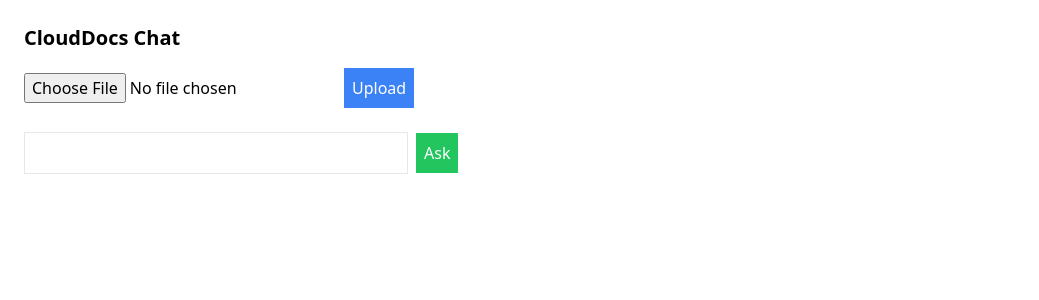
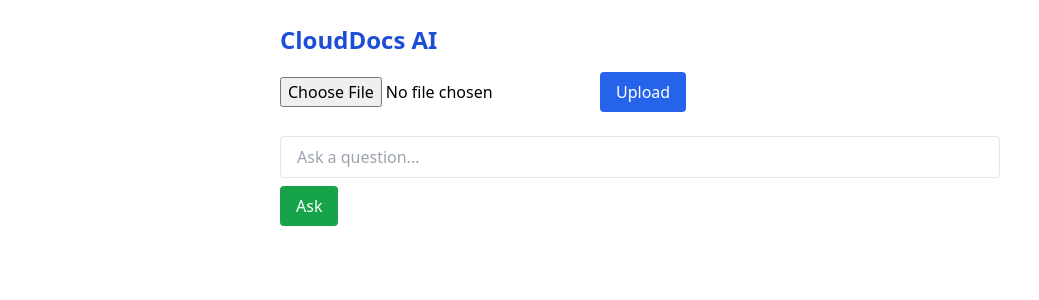
Before and after one commit to venkatmajji/RAGaaS, a React (Vite) app in the folder frontend/: page / in a window 1280 px wide. Shown: the top 300 px of the page, without its empty margins (0-1039 px from the left). Built offline with nearby package versions, Linux system fonts and the light colour scheme.

Commit message:
Update App.jsx

```diff
--- a/frontend/src/pages/App.jsx
+++ b/frontend/src/pages/App.jsx
@@ -4,35 +4,88 @@
   const [file, setFile] = useState(null);
   const [question, setQuestion] = useState("");
   const [answer, setAnswer] = useState("");
+  const [loading, setLoading] = useState(false);
+
+  const API_BASE = "https://raagas.onrender.com"; // 🧠 Update this if you use a custom domain later
 
   const upload = async () => {
+    if (!file) return alert("Please select a file to upload.");
     const form = new FormData();
     form.append("file", file);
-    const res = await fetch("/upload", { method: "POST", body: form });
+
+    try {
+      const res = await fetch(`${API_BASE}/upload`, {
+        method: "POST",
+        body: form,
+      });
       const data = await res.json();
-    alert("Uploaded: " + JSON.stringify(data));
+      alert("✅ Uploaded: " + JSON.stringify(data));
+    } catch (err) {
+      alert("❌ Upload failed.");
+      console.error(err);
+    }
   };
 
   const ask = async () => {
-    const res = await fetch("/ask", {
+    if (!question.trim()) return alert("Please enter a question.");
+    setLoading(true);
+    setAnswer("");
+
+    try {
+      const res = await fetch(`${API_BASE}/ask`, {
         method: "POST",
         headers: { "Content-Type": "application/json" },
         body: JSON.stringify({ question }),
       });
       const data = await res.json();
-    setAnswer(data.answer);
+      setAnswer(data.answer || "No answer returned.");
+    } catch (err) {
+      setAnswer("❌ Failed to get an answer.");
+      console.error(err);
+    } finally {
+      setLoading(false);
+    }
   };
 
   return (
-    <div className="p-6">
-      <h1 className="text-xl font-bold mb-4">CloudDocs Chat</h1>
+    <div className="p-6 max-w-3xl mx-auto font-sans">
+      <h1 className="text-2xl font-bold text-blue-700 mb-4">CloudDocs AI</h1>
+
+      {/* Upload */}
+      <div className="mb-6">
         <input type="file" onChange={(e) => setFile(e.target.files[0])} />
-      <button onClick={upload} className="ml-2 p-2 bg-blue-500 text-white">Upload</button>
-      <div className="mt-6">
-        <input value={question} onChange={e => setQuestion(e.target.value)} className="border p-2 w-96" />
-        <button onClick={ask} className="ml-2 p-2 bg-green-500 text-white">Ask</button>
+        <button
+          onClick={upload}
+          className="ml-2 px-4 py-2 bg-blue-600 text-white rounded"
+        >
+          Upload
+        </button>
       </div>
-      {answer && <p className="mt-4 p-4 bg-gray-100 rounded">Answer: {answer}</p>}
+
+      {/* Ask */}
+      <div className="mb-4">
+        <input
+          value={question}
+          onChange={(e) => setQuestion(e.target.value)}
+          placeholder="Ask a question..."
+          className="border px-4 py-2 w-full rounded"
+        />
+        <button
+          onClick={ask}
+          disabled={loading}
+          className="mt-2 px-4 py-2 bg-green-600 text-white rounded"
+        >
+          {loading ? "Thinking..." : "Ask"}
+        </button>
+      </div>
+
+      {/* Answer */}
+      {answer && (
+        <div className="mt-4 bg-gray-100 p-4 rounded shadow">
+          <h2 className="font-semibold text-gray-700 mb-2">Answer:</h2>
+          <p>{answer}</p>
+        </div>
+      )}
     </div>
   );
 }
```
Lines whose indentation alone changed are shown as unchanged.
